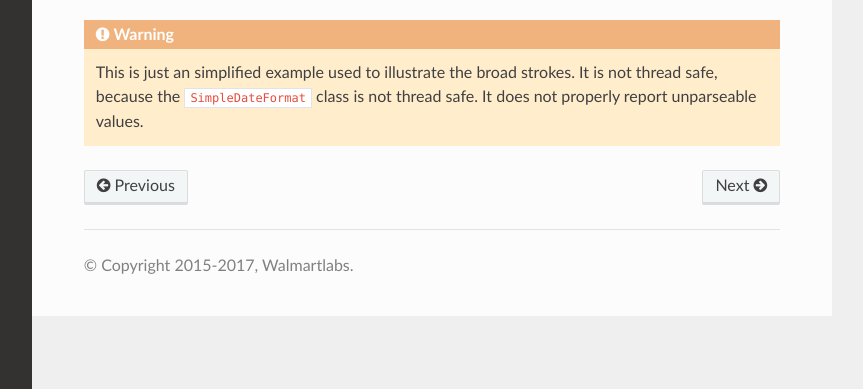
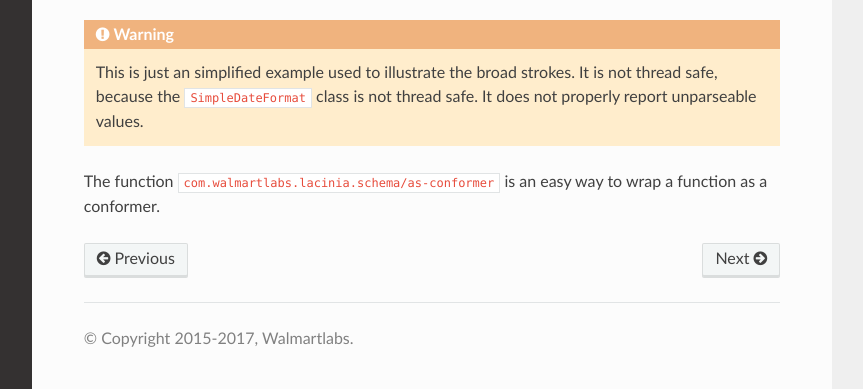
Before and after one commit to walmartlabs/lacinia, a Sphinx documentation site: the page built from docs/custom-scalars.rst, in a window 1280 px wide and 1232 px high, cut to the strip 843-1232 px from the top of the window. Shown: the whole strip, without its empty margins (268-1131 px from the left). Built offline with Sphinx 7.4.7 and the Read the Docs theme 2.0.0, drawn with Linux system fonts in a browser that asks for light colours.

Commit message:
Make schema/as-conformer public

```diff
--- a/docs/custom-scalars.rst
+++ b/docs/custom-scalars.rst
@@ -36,3 +36,5 @@ Here is an example that defines and uses a custom ``:Date`` scalar type:
    This is just an simplified example used to illustrate the broad strokes. It is not thread safe, because
    the ``SimpleDateFormat`` class is not thread safe. It does not properly report
    unparseable values.
+
+The function ``com.walmartlabs.lacinia.schema/as-conformer`` is an easy way to wrap a function as a conformer.
```
Also changed, not shown: CHANGES.md (+2 -0 lines), 2 other files.
